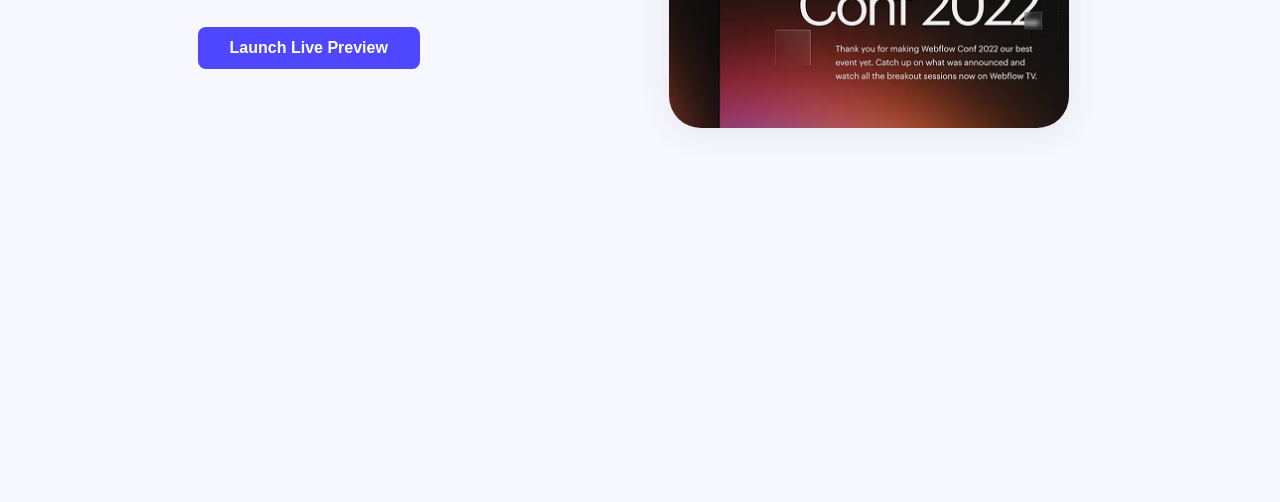
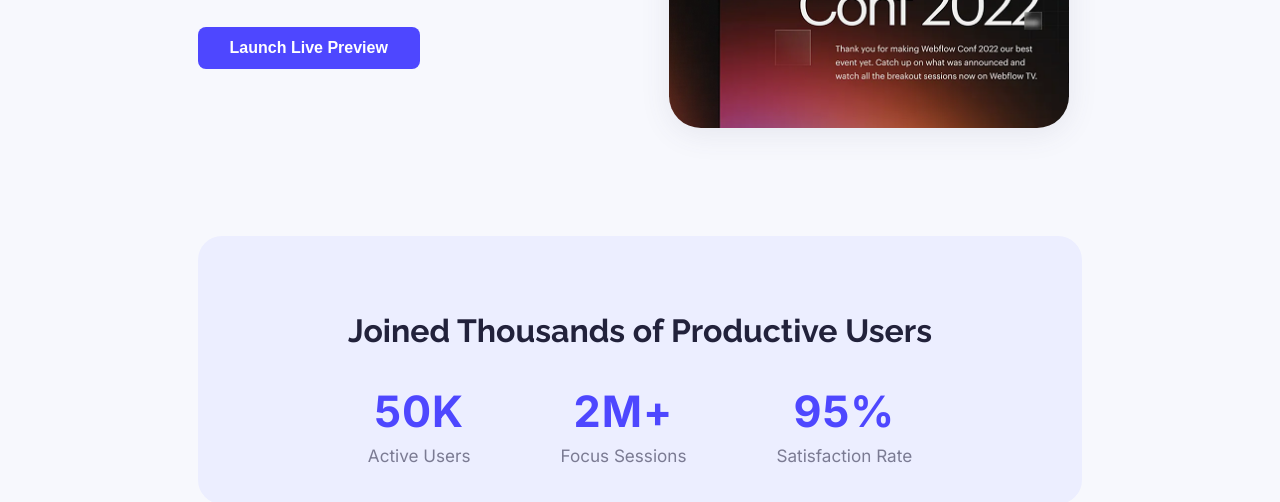
Before and after one commit to zahin-abrar/webflow-landing, a plain HTML site: page index.html in a window 1280 px wide. Shown: the part 666-1168 px from the top of the page. Before the commit the page ends 862 px from the top, so only its background shows below. Drawn offline with Linux system fonts and the light colour scheme.

Commit message:
added productive user section

```diff
--- a/index.html
+++ b/index.html
@@ -42,6 +42,23 @@
           <img src="assets/wc-mini.png" alt="" />
         </div>
       </section>
+      <section class="productive-user inter-regular">
+        <h3 class="raleway-regular">Joined Thousands of Productive Users</h3>
+        <div class="user-statistics">
+          <div class="stat">
+            <h1>50K</h1>
+            <p>Active Users</p>
+          </div>
+          <div class="stat">
+            <h1>2M+</h1>
+            <p>Focus Sessions</p>
+          </div>
+          <div class="stat">
+            <h1>95%</h1>
+            <p>Satisfaction Rate</p>
+          </div>
+        </div>
+      </section>
     </main>
     <footer></footer>
   </body>
--- a/styles/webflow.css
+++ b/styles/webflow.css
@@ -108,3 +108,45 @@ header h1 {
 .action-btn{
     margin: 0;
 }
+
+/* Productive user styles */
+.productive-user {
+    background: #eceeff;
+    border-radius: 24px;
+    max-width: 70%;
+    margin: 48px auto;
+    padding: 44px 0 38px 0;
+    display: flex;
+    flex-direction: column;
+    align-items: center;
+    box-sizing: border-box;
+}
+.productive-user h3 {
+    color: #22223B;
+    font-size: 2rem;
+    font-weight: 700;
+    margin-bottom: 36px;
+    text-align: center;
+}
+.user-statistics{
+    display: flex;
+    gap: 90px;
+    width: 100%;
+    justify-content: center;
+}
+.stat h1 {
+    color: #4E47FF;
+    font-size: 2.7rem;
+    font-weight: 700;
+    margin: 0 0 8px 0;
+    letter-spacing: 1px;
+    text-align: center;
+}
+
+.stat p {
+    color: #7b7b93;
+    font-size: 1.07rem;
+    font-weight: 400;
+    margin: 0;
+    text-align: center;
+}
```
